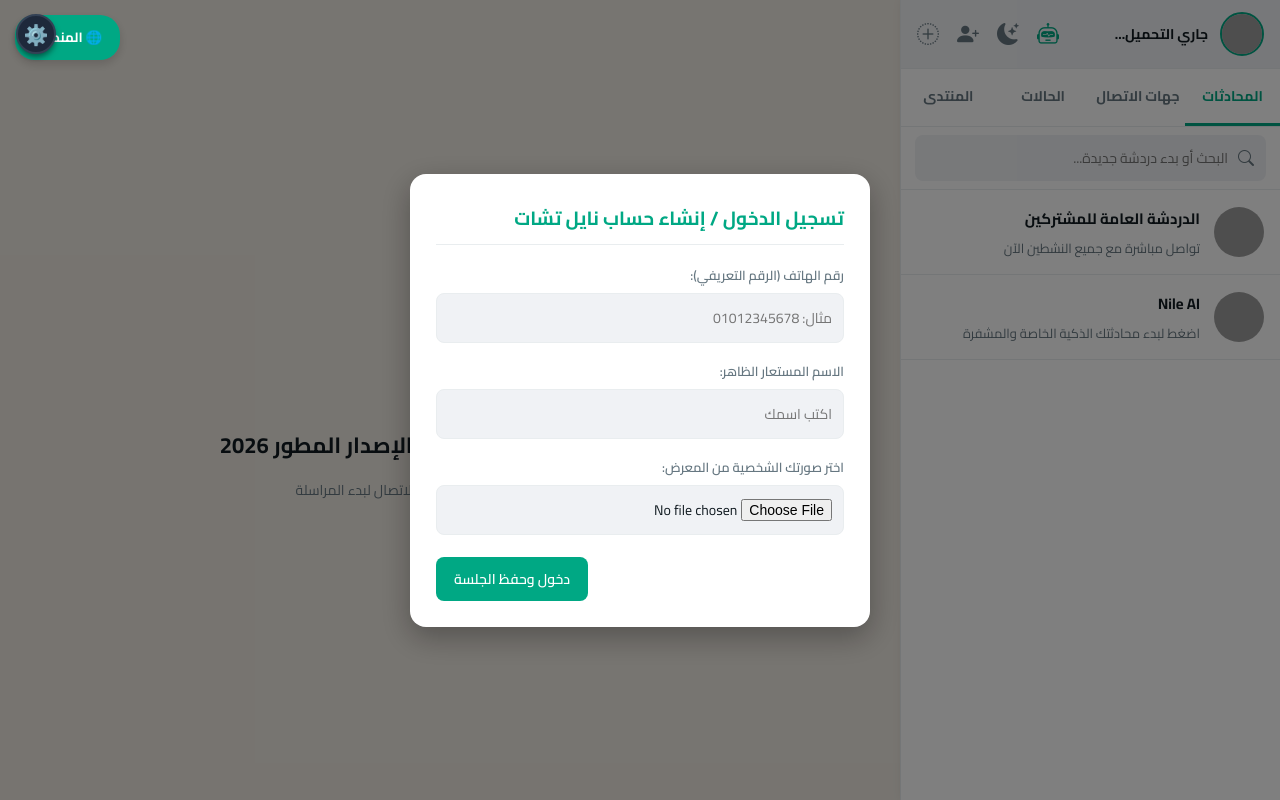
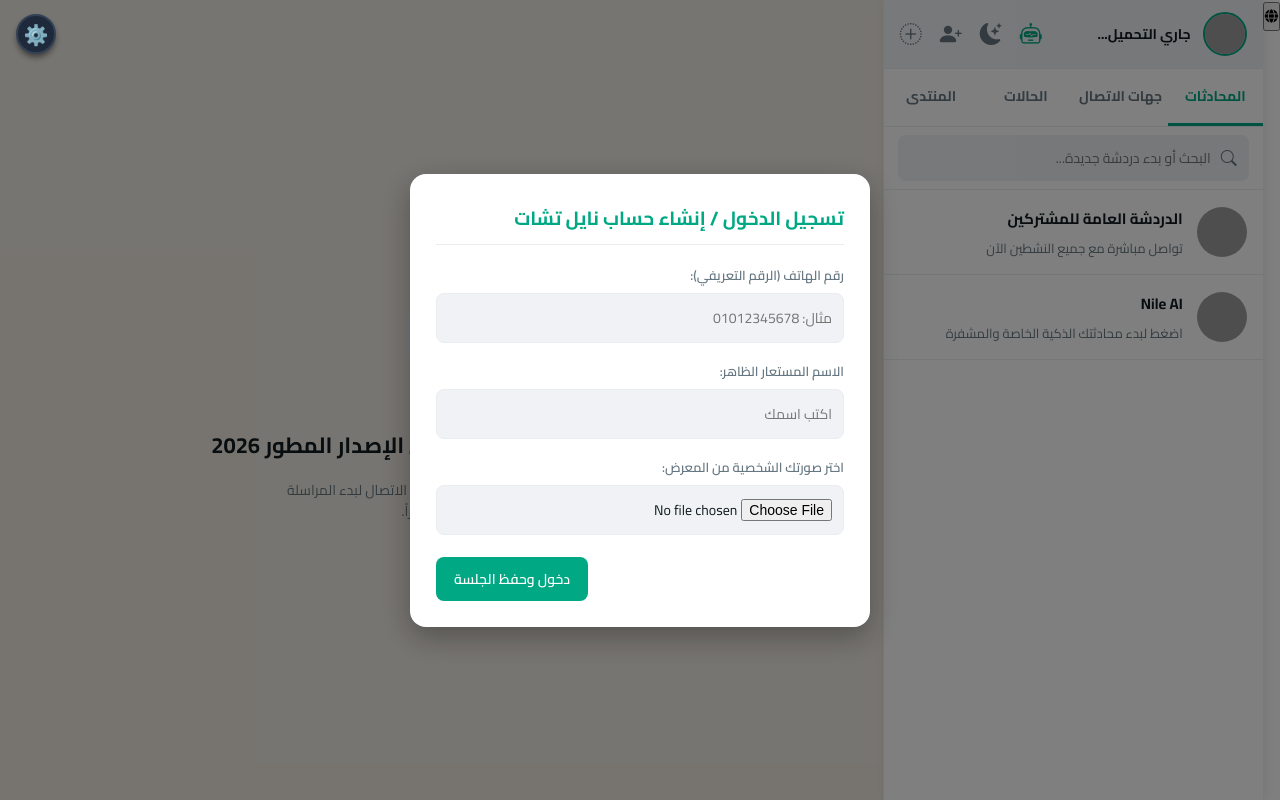
Before and after one commit to abdallahmehanna11136-collab/nile-chat-app, a Flask app: page / in a window 1280 px wide. Run offline with Flask 3, Linux system fonts and the light colour scheme; some libraries are stand-ins or nearby versions; grey boxes are pictures that could not be loaded.

Commit message:
Update index.html

```diff
--- a/templates/index.html
+++ b/templates/index.html
@@ -511,11 +511,11 @@
         <button class="btn-custom secondary" onclick="document.getElementById('customStatusModal').style.display='none'" style="margin-top: 15px; color: white; border: 1px solid #334155; width: 100%;">إلغاء</button>
     </div>
 
-    <div class="social-dropdown-container" style="position: fixed; top: 15px; left: 15px; z-index: 9999;">
-<button type="button" onclick="toggleSocialMenu(event)" style="background-color: var(--primary-color); color: white; padding: 10px 18px; border: none; border-radius: 20px; font-weight: bold; cursor: pointer; display: flex; align-items: center; gap: 6px; box-shadow: 0 4px 10px rgba(0,0,0,0.15); transition: background-color 0.2s;">
-    🌐 المنصات
+<div class="social-dropdown-container" style="position: relative; display: inline-block;">
+    <button type="button" id="platformsBtn" onclick="toggleSocialMenu(event)" class="control-btn" title="المنصات">
+        <i class="fas fa-globe"></i>
     </button>
-        <div id="socialDropdownMenu" style="display: none; position: absolute; top: 46px; left: 0; background-color: #1e293b; border: 1px solid #334155; border-radius: 12px; padding: 10px; width: 190px; box-shadow: 0 8px 24px rgba(0,0,0,0.3); border: 1.5px solid var(--border-color);">
+    <div id="socialDropdownMenu" style="display: none; position: absolute; top: 40px; left: 0; background-color: #1e293b; border: 1px solid #334155; border-radius: 12px; padding: 10px; width: 190px; box-shadow: 0 8px 24px rgba(0,0,0,0.3); border: 1.5px solid var(--border-color); z-index: 9999;">
         <a href="https://www.facebook.com" target="_blank" style="display: flex; align-items: center; gap: 12px; color: white; text-decoration: none; padding: 10px; font-size: 14px; font-weight: 600; border-radius: 8px;">
             <img src="https://cdn-icons-png.flaticon.com/512/124/124010.png" width="24" height="24"> فيسبوك
         </a>
```
Lines whose indentation alone changed are shown as unchanged.
